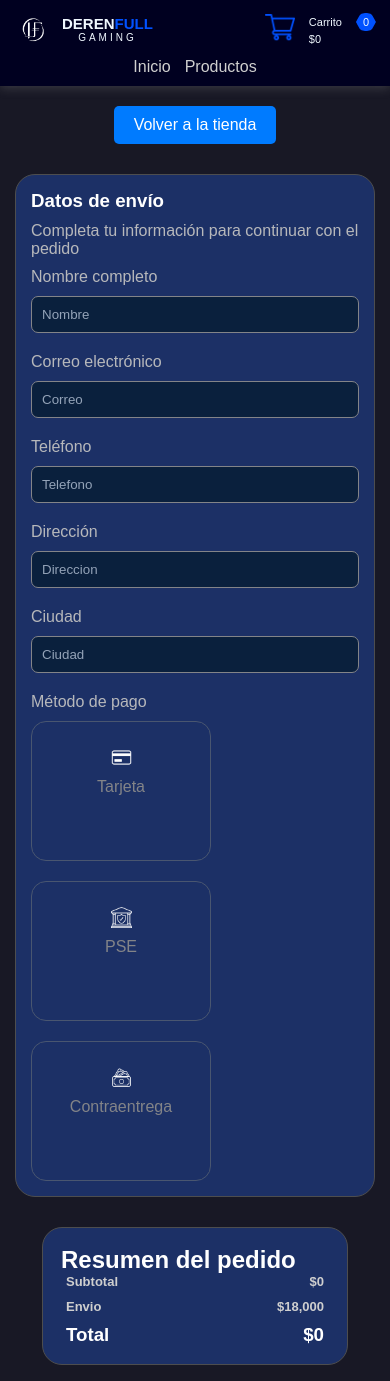
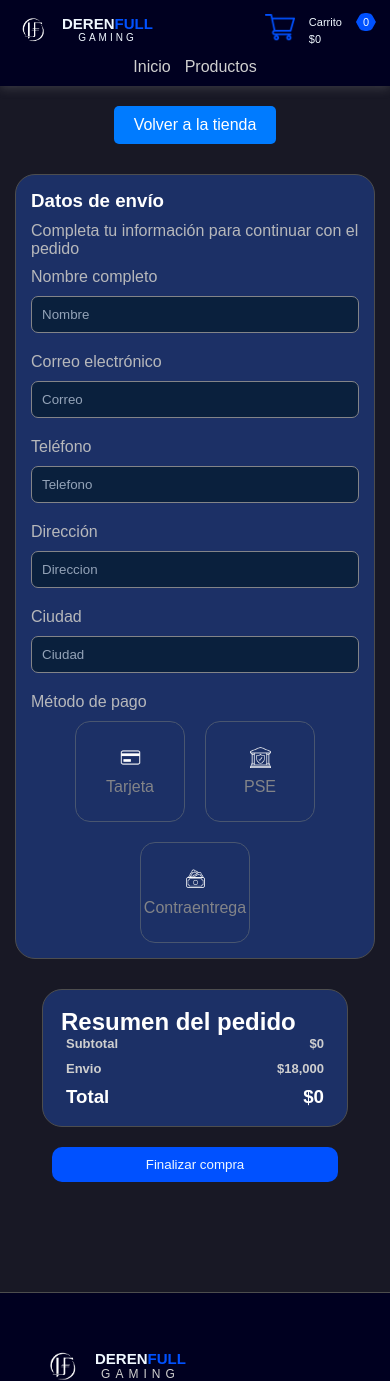
Before and after one commit to JU4N3S21/e-commerce-React, a React (Vite) app: page /checkout in a window 390 px wide. Shown: the top 1381 px of the page. Built offline with nearby package versions, Linux system fonts and the light colour scheme.

Commit message:
Responsive metodos de pago

```diff
--- a/src/components/checkout/CheckoutForm.css
+++ b/src/components/checkout/CheckoutForm.css
@@ -68,7 +68,7 @@ form select{
 }
 
 .metodo{
-    flex:1 1 140px;
+    flex:1 1 110px;
     max-width: 180px;
     border:1px solid #495670;
     border-radius:15px;
@@ -97,10 +97,13 @@ input[type="radio"]:checked + .metodo{
 
 @media (max-width: 480px){
     .metodos-pago{
-        flex-direction: column;
+        flex-direction:row;
+        justify-content: center;
     }
 
     .container-form{
         padding: 15px;
     }
+
+    .metodo{max-width: 110px;}
 }
```
